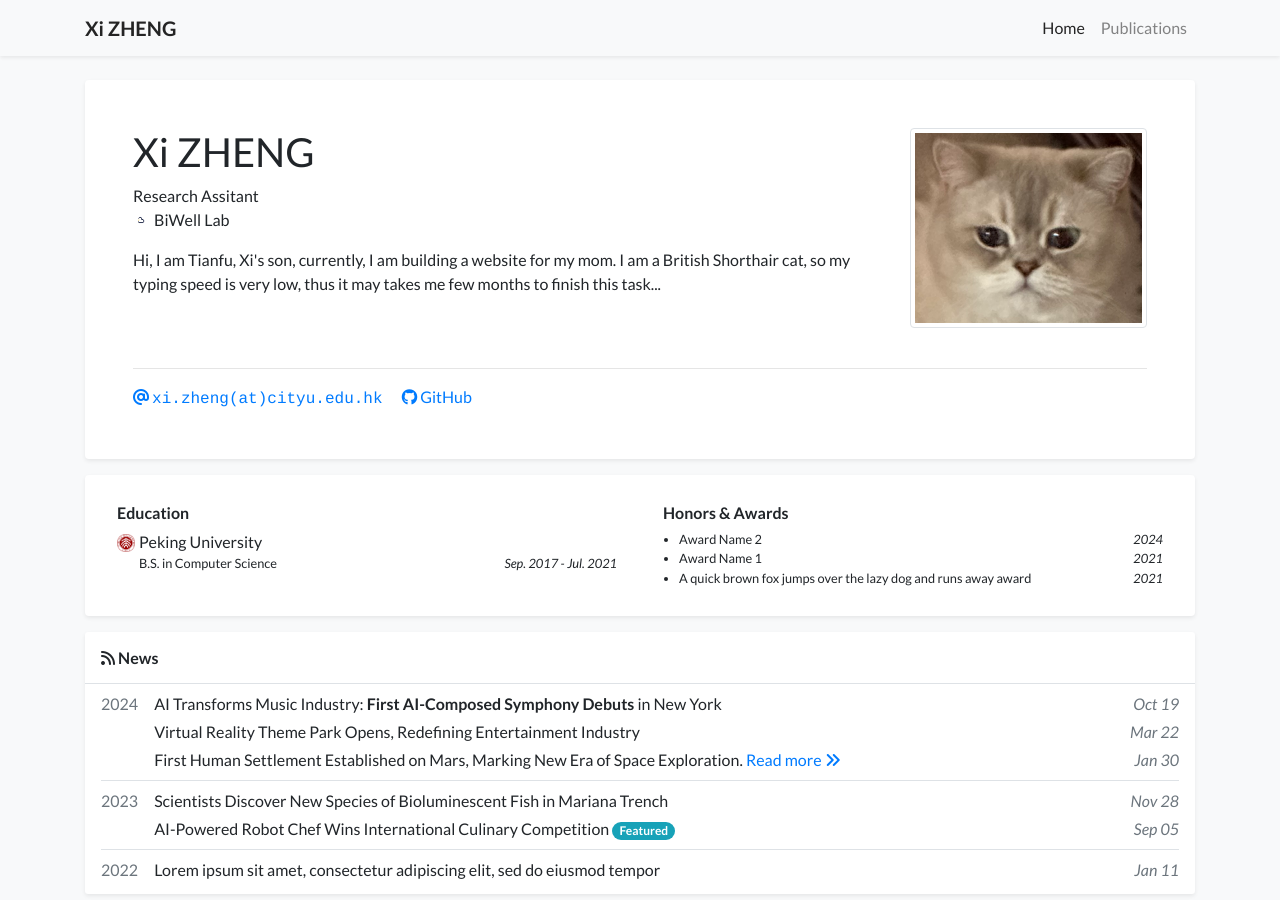
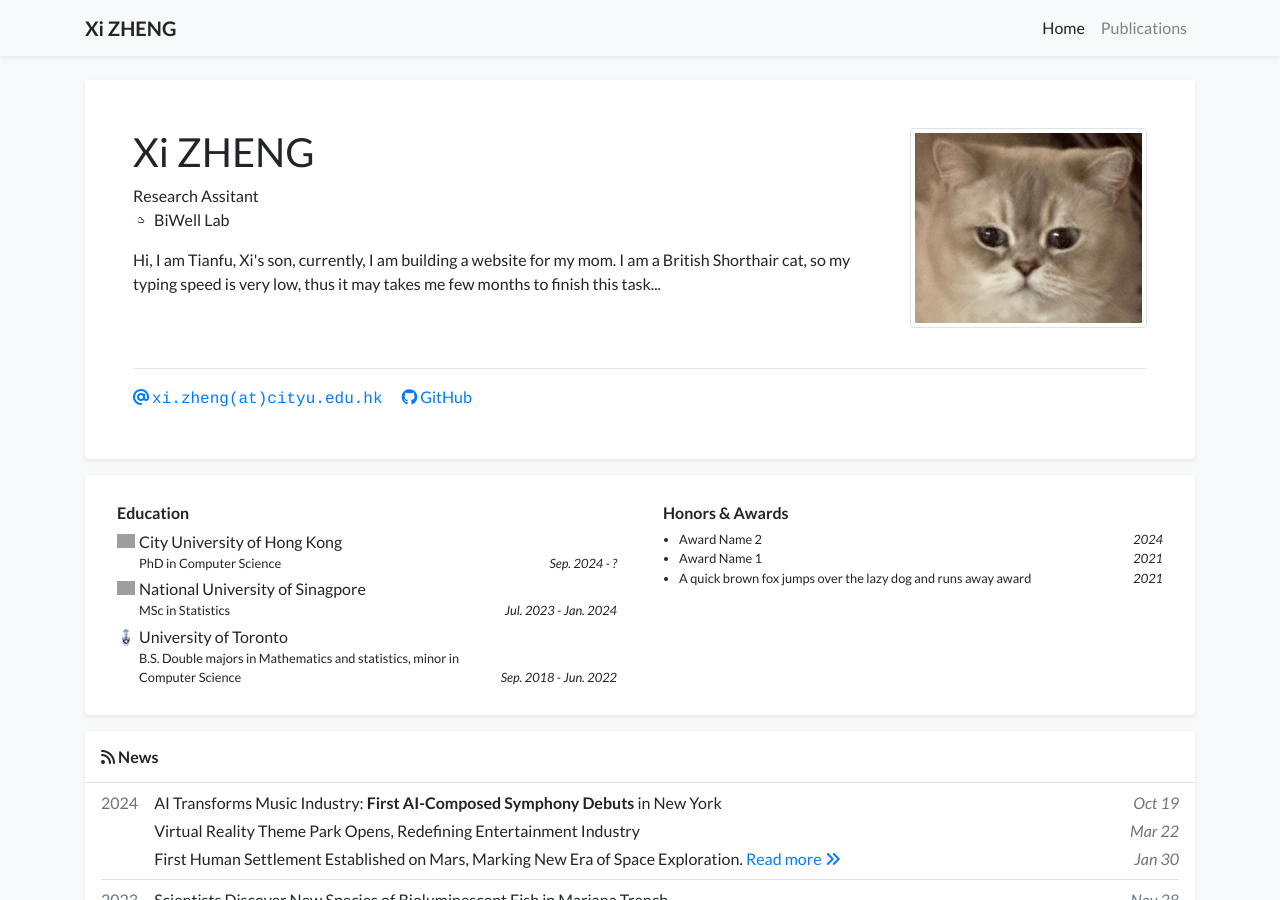
Before and after one commit to xixiaoguai727/xizheng, a Jekyll site: the page built from index.html, in a window 1280 px wide and 900 px high. Built offline with Jekyll 4.4.1, drawn with Linux system fonts in a browser that asks for light colours; a style sheet for code colours, icons or effects is not loaded; grey boxes are pictures that could not be loaded.

Commit message:
Update profile.yml

```diff
--- a/_data/profile.yml
+++ b/_data/profile.yml
@@ -26,10 +26,20 @@ portrait_caption: >-
   Photo taken by my Mom.
 
 education:
-- name: Peking University
-  logo: /assets/images/badges/PKU_red.png
-  position: B.S. in Computer Science
-  date: Sep. 2017 - Jul. 2021
+- name: City University of Hong Kong
+  logo: /assets/images/badges/cityulogo.png
+  position: PhD in Computer Science
+  date: Sep. 2024 - ?
+
+- name: National University of Sinagpore
+  logo: /assets/images/badges/nuslogo.png
+  position: MSc in Statistics
+  date: Jul. 2023 - Jan. 2024
+
+- name: University of Toronto
+  logo: /assets/images/badges/uoftlogo.png
+  position: B.S. Double majors in Mathematics and statistics, minor in Computer Science
+  date: Sep. 2018 - Jun. 2022
 
 # experience:
 # - name: Peking University
```
